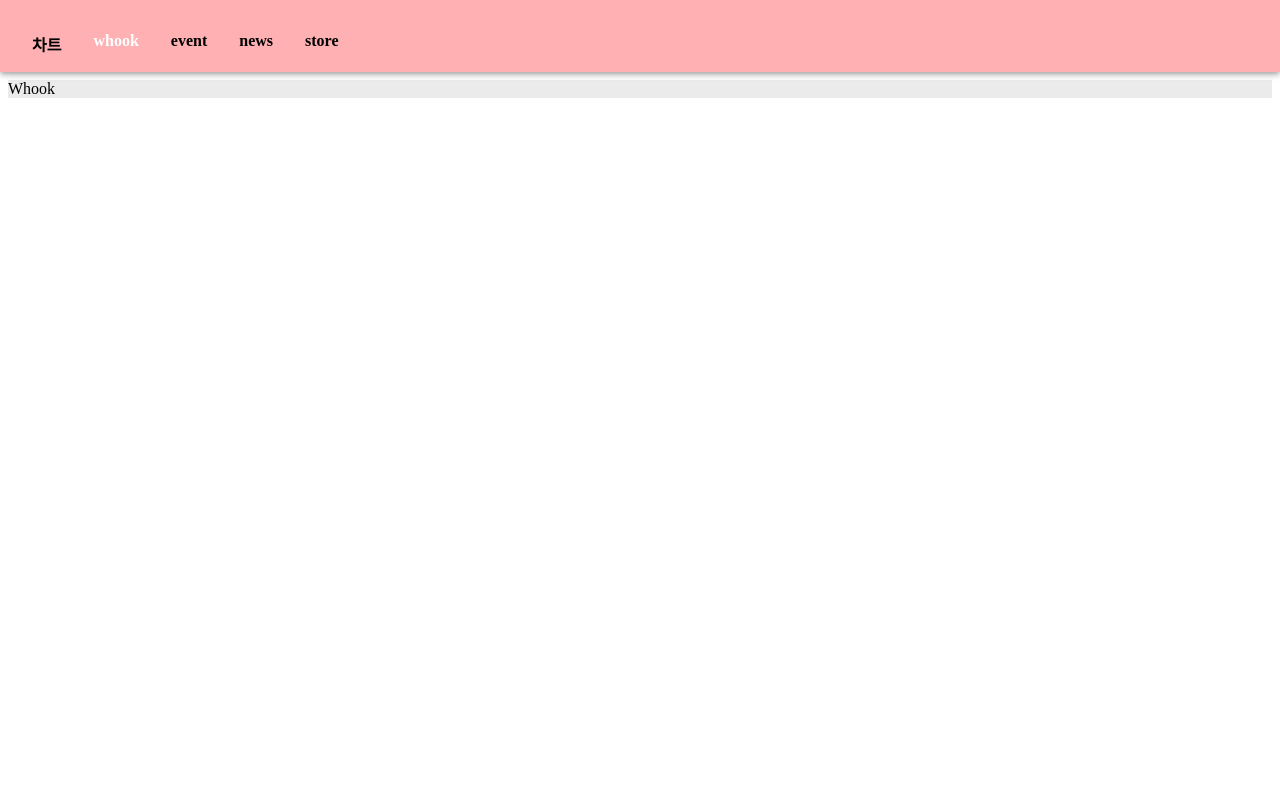
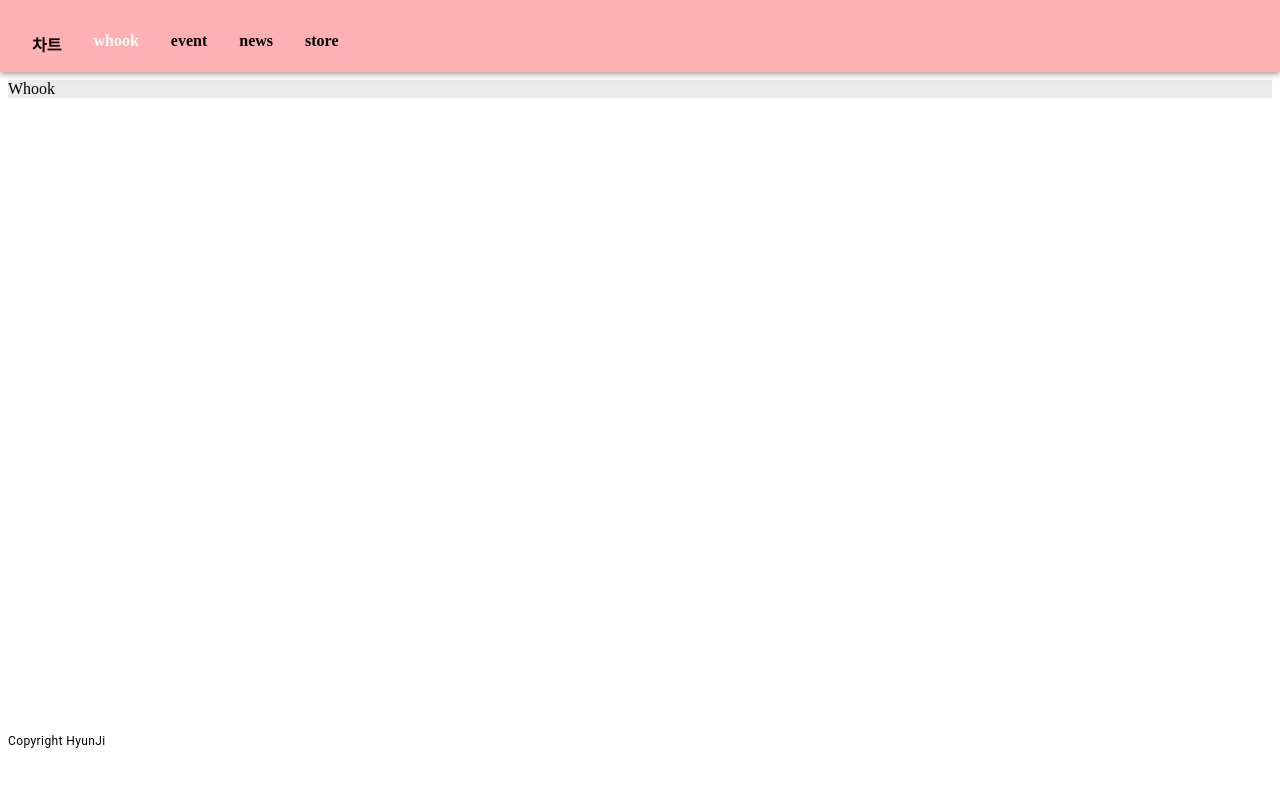
Before and after one commit to hxunz/hanteo-assignment, a React (Vite) app in the folder hanteo-assignment/: page /whook in a window 1280 px wide. Shown: the top 786 px of the page. Built offline with nearby package versions, Linux system fonts and the light colour scheme.

Commit message:
Footer 생성 후 각 페이지에 붙이기

```diff
--- /dev/null
+++ b/hanteo-assignment/src/components/footer/Footer.tsx
@@ -0,0 +1,22 @@
+import styled from '@emotion/styled';
+import { Typography } from '@mui/material';
+
+const Footer = () => {
+  return (
+    <FooterContainer>
+      <Typography variant='caption'>
+        Copyright HyunJi
+      </Typography>
+    </FooterContainer>
+  )
+}
+
+const FooterContainer = styled.div`
+  display: flex;
+  padding: 0 0 3rem 0;
+  position: fixed;
+  bottom: 0;
+  z-index: 1;
+`
+
+export default Footer;
--- a/hanteo-assignment/src/pages/event/index.tsx
+++ b/hanteo-assignment/src/pages/event/index.tsx
@@ -1,8 +1,12 @@
 import Event from 'src/components/event/Event';
+import Footer from 'src/components/footer/Footer';
 
 const EventPage = () => {
   return (
-    <Event />
+    <>
+      <Event />
+      <Footer />
+    </>
   )
 };
 
--- a/hanteo-assignment/src/pages/news/index.tsx
+++ b/hanteo-assignment/src/pages/news/index.tsx
@@ -1,8 +1,12 @@
+import Footer from 'src/components/footer/Footer';
 import News from 'src/components/news/News';
 
 const NewsPage = () => {
   return (
-    <News />
+    <>
+      <News />
+      <Footer />
+    </>
   )
 };
 
--- a/hanteo-assignment/src/pages/store/index.tsx
+++ b/hanteo-assignment/src/pages/store/index.tsx
@@ -1,8 +1,12 @@
+import Footer from 'src/components/footer/Footer';
 import Store from 'src/components/store/Store'
 
 const StorePage = () => {
   return (
-    <Store />
+    <>
+      <Store />
+      <Footer />
+    </>
   )
 };
 
--- a/hanteo-assignment/src/pages/whook/index.tsx
+++ b/hanteo-assignment/src/pages/whook/index.tsx
@@ -1,9 +1,13 @@
+import Footer from 'src/components/footer/Footer';
 import Whook from 'src/components/whook/Whook'
 
 const WhookPage = () => {
   return (
-    <Whook />
+    <>
+      <Whook />
+      <Footer />
+    </>
   )
 };
 
-export default Whook;
+export default WhookPage;
```
